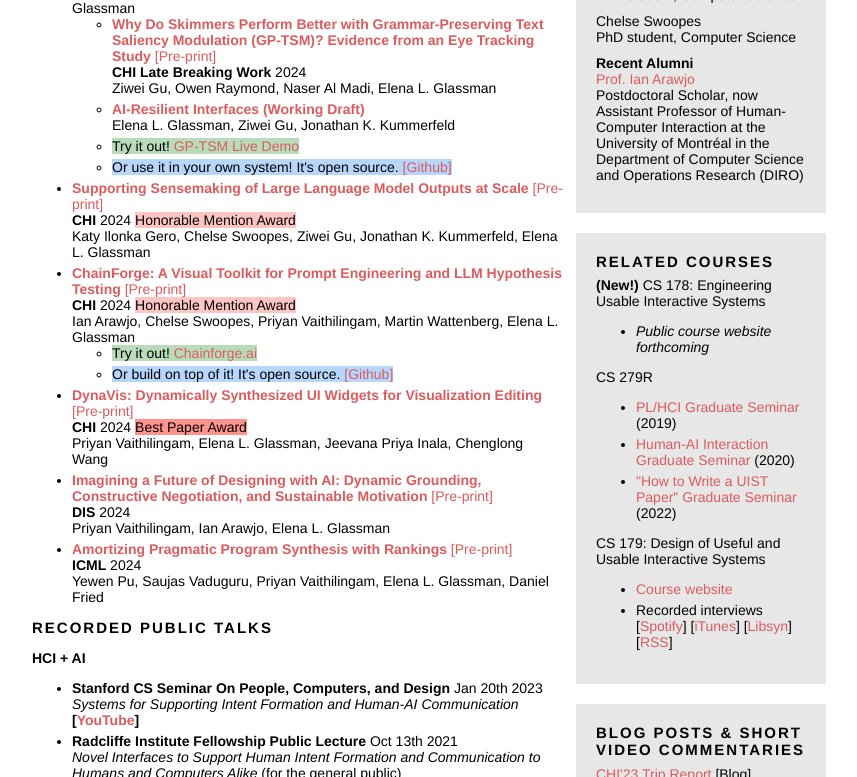
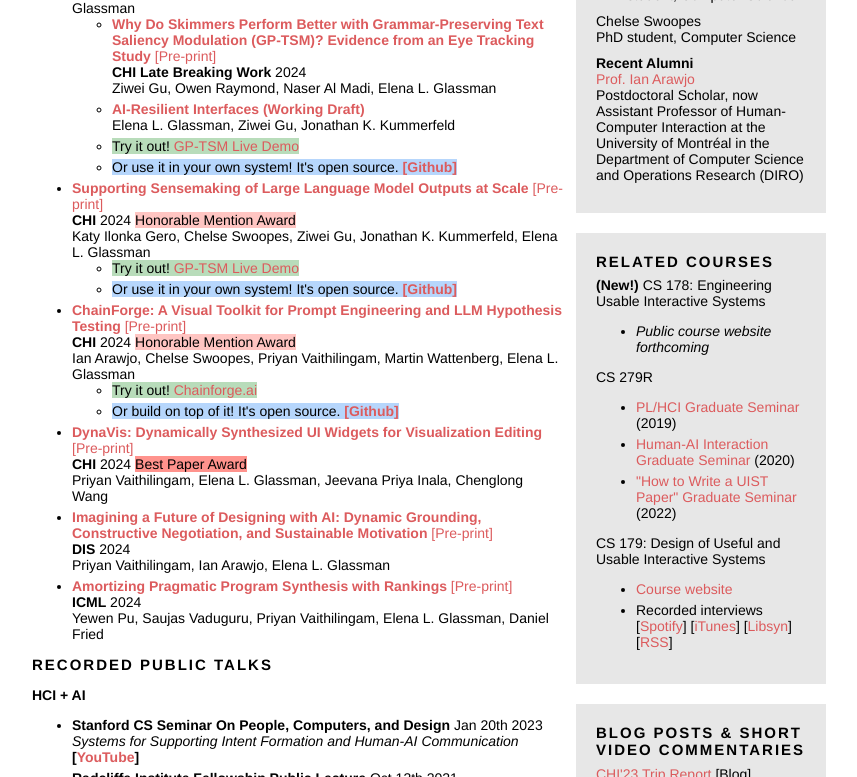
Before and after one commit to eglassman/eglassman.github.io, a Jekyll site: the page built from index.html, in a window 1280 px wide and 900 px high, scrolled down 570 px, cut to the strip 0-777 px from the top of the window. Shown: the whole strip, without its empty margins (211-1068 px from the left). Built offline with Jekyll 4.4.1, drawn with Linux system fonts in a browser that asks for light colours.

Commit message:
adding open source and demo for PDC

```diff
--- a/index.html
+++ b/index.html
@@ -89,7 +89,7 @@ layout: default
               <br/>Elena L. Glassman, Ziwei Gu, Jonathan K. Kummerfeld
             </li>
             <li><em-demo>Try it out! <a href="https://gptsm-6b7fc3be6bdb.herokuapp.com/">GP-TSM Live Demo</a></em-demo></li>
-            <li><em-open>Or use it in your own system! It's open source. <a href="https://github.com/ZiweiGu/GP-TSM">[Github]</a></em-open></li>
+            <li><em-open>Or use it in your own system! It's open source. <a href="https://github.com/ZiweiGu/GP-TSM"><b>[Github]</b></a></em-open></li>
           </ul>
           <!-- <br/><span><i>Pre-recorded conference talk (10 min)</i><br/><iframe width="238" height="134" src="https://www.youtube.com/embed/gfmsKkPjTtw" title="YouTube video player" frameborder="0" allow="accelerometer; autoplay; clipboard-write; encrypted-media; gyroscope; picture-in-picture" allowfullscreen></iframe></span> -->
         </li>
@@ -97,13 +97,17 @@ layout: default
           <br/><b>CHI</b> 2024 <em-honorable>Honorable Mention Award</em-honorable>
           <br/>Katy Ilonka Gero, Chelse Swoopes, Ziwei Gu, Jonathan K. Kummerfeld, Elena L. Glassman
           <!-- <br/><span><i>Pre-recorded conference talk (10 min)</i><br/><iframe width="238" height="134" src="https://www.youtube.com/embed/gfmsKkPjTtw" title="YouTube video player" frameborder="0" allow="accelerometer; autoplay; clipboard-write; encrypted-media; gyroscope; picture-in-picture" allowfullscreen></iframe></span> -->
+          <ul>
+            <li><em-demo>Try it out! <a href="http://language-play.com/mesotext">GP-TSM Live Demo</a></em-demo></li>
+            <li><em-open>Or use it in your own system! It's open source. <a href="https://observablehq.com/@glassmanlab/positional-diction-clustering"><b>[Github]</b></a></li>
+          </ul>
         </li>
         <li><a href="papers/chainforge.pdf"><b>ChainForge: A Visual Toolkit for Prompt Engineering and LLM Hypothesis Testing</b> [Pre-print]</a>
           <br/><b>CHI</b> 2024 <em-honorable>Honorable Mention Award</em-honorable>
           <br/>Ian Arawjo, Chelse Swoopes, Priyan Vaithilingam, Martin Wattenberg, Elena L. Glassman
           <ul>
             <li><em-demo>Try it out! <a href="https://chainforge.ai/">Chainforge.ai</a></em-demo></li>
-            <li><em-open>Or build on top of it! It's open source. <a href="https://github.com/ianarawjo/ChainForge">[Github]</a></em-open></li>
+            <li><em-open>Or build on top of it! It's open source. <a href="https://github.com/ianarawjo/ChainForge"><b>[Github]</b></a></em-open></li>
           </ul>
           <!-- <br/><span><i>Pre-recorded conference talk (10 min)</i><br/><iframe width="238" height="134" src="https://www.youtube.com/embed/gfmsKkPjTtw" title="YouTube video player" frameborder="0" allow="accelerometer; autoplay; clipboard-write; encrypted-media; gyroscope; picture-in-picture" allowfullscreen></iframe></span> -->
         </li>
```
